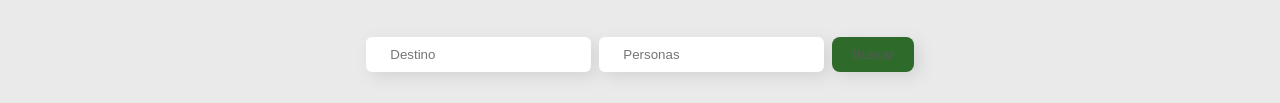
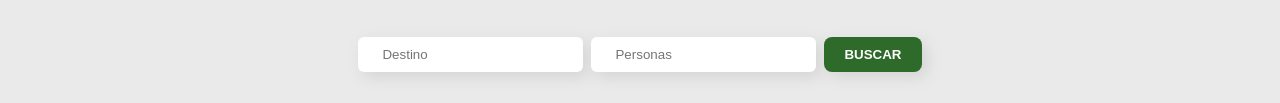
Before and after one commit to LeonardoRoG/TP-IDW, a website: page html/index.html in a window 1280 px wide. Shown: the part 849-952 px from the top of the page. Drawn offline with nearby package versions, Linux system fonts and the light colour scheme.

Commit message:
Cambios en boton buscar

```diff
--- a/html/css/styles.css
+++ b/html/css/styles.css
@@ -4,7 +4,7 @@
 
 :root{
     --color-primero:rgb(46, 106, 41);
-    --color-primero-op: rgba(164, 216, 213, 0.75);
+    --color-primero-op: rgba(46, 106, 41, 0.75);
     --color-segundo: rgb();
     --color-segundo-op: rgba();
     --color-tercero: rgb();
@@ -14,6 +14,7 @@
     --color-fondo-alt: rgba();
 
     --color-fuente: rgb(88, 88, 88);
+    --color-fuente-alt: rgb(255,255,255);
 
     --color-sombra: rgb(212, 212, 212);
 }
@@ -86,8 +87,9 @@ body {
     background-color: var(--color-primero);
     border-radius: 8px;
     margin: 4px;
-    color: var(--color-fuente);
+    color: var(--color-fuente-alt);
     box-shadow: 5px 5px 15px var(--color-sombra);
+    font-weight: 600;
 }
 
 .boton-primario:hover{
--- a/html/index.html
+++ b/html/index.html
@@ -55,7 +55,7 @@
                         <input type="number" name="personas" class="form-input" placeholder="Personas">
                     </div>
                     <div>
-                        <button type="submit" class="boton-primario">Buscar</button>
+                        <button type="submit" class="boton-primario">BUSCAR</button>
                     </div>
                 </form>
             </div>
```
